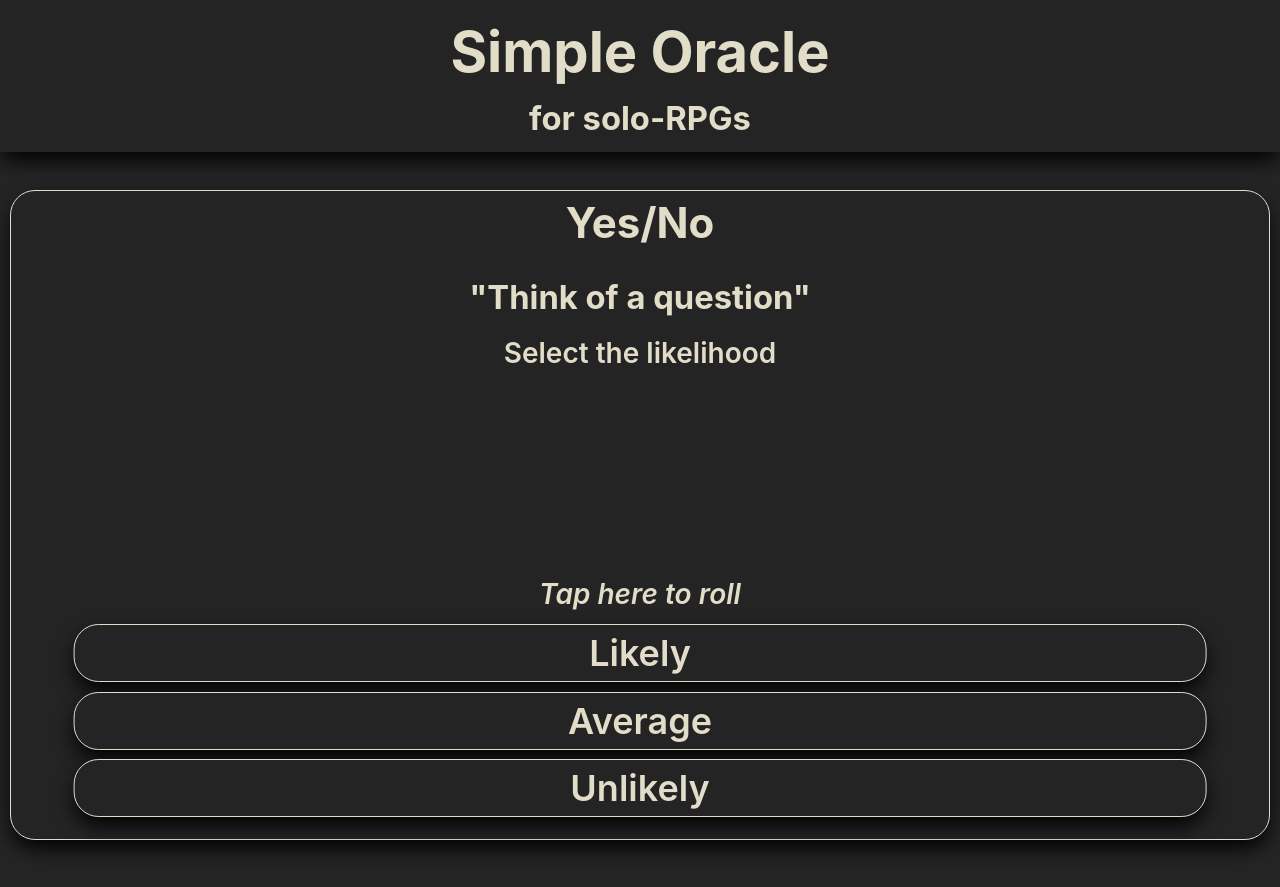
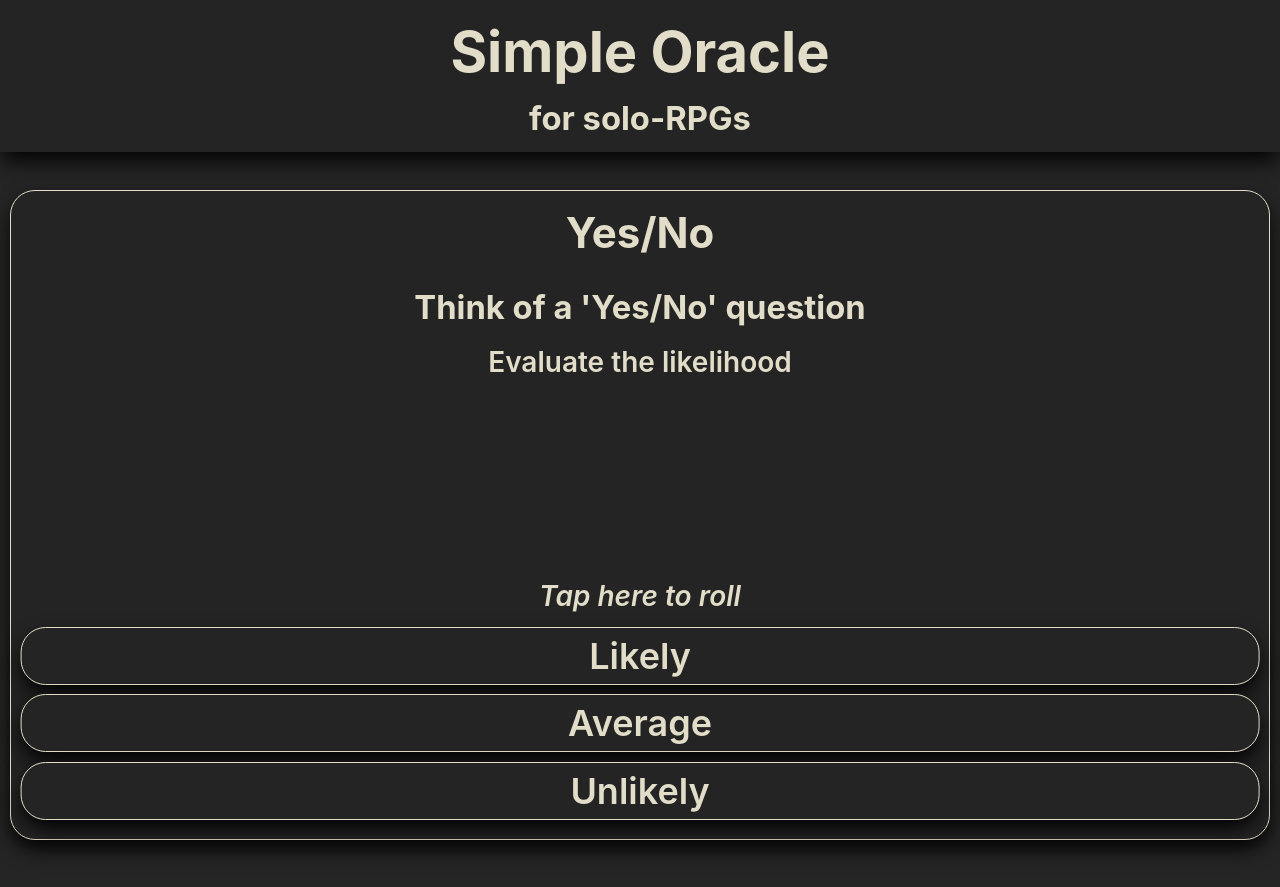
Before and after one commit to DeepSky8/SimpleOracle, an Angular app: page / in a window 1280 px wide. Built offline with nearby package versions, Linux system fonts and the light colour scheme.

Commit message:
Switch to two-halves oracle design, absolute rather than flex

```diff
--- a/src/app/data/oracles.ts
+++ b/src/app/data/oracles.ts
@@ -77,8 +77,8 @@ export const oracles: IOracle[] = [
             [
                 [
                     // Entry Zero - only displayed during intro
-                    'Think of a question',
-                    "Select the likelihood",
+                    "Think of a 'Yes/No' question",
+                    "Evaluate the likelihood",
                     "Tap here to roll"
                 ],
                 [
@@ -102,7 +102,7 @@ export const oracles: IOracle[] = [
                 [
                     // Entry Four
                     'Yes, but...',
-                    "You suceed, but at a cost",
+                    "You succeed, but at a cost",
                     "A success with consequences that slow your progress"
                 ],
                 [
@@ -165,7 +165,7 @@ export const oracles: IOracle[] = [
                 ],
                 [
                     // Entry Three - Twist Die Actions
-                    'hinders', 'helps'
+                    'hinders you', 'helps you'
                 ],
                 [
                     // Entry Four - Twist Die Actions
--- a/src/app/data/yn-oracle/yn-oracle.html
+++ b/src/app/data/yn-oracle/yn-oracle.html
@@ -1,5 +1,5 @@
 <div class="oracle--wrapper">
-    <div class='oracle--textBox'>
+    <div class='oracle--topBox'>
         <h2 class="oracle--spacer--tiny">{{oracle.title}}</h2>
 
         <div class="rollResults--wrapper oracle--spacer--tiny">
@@ -8,10 +8,12 @@
             </div>
         </div>
 
-        <h3 *ngIf="descPrimary" class="oracle--spacer--tiny">"{{descPrimary}}"</h3>
+        <h3 *ngIf="descPrimary" class="oracle--spacer--tiny">{{descPrimary}}</h3>
         <div *ngIf="descSecondary" class="oracle--spacer--tiny">{{descSecondary}}</div>
 
-        <div class="rollButtons--wrapper oracle--pin--bottom">
+
+    </div>
+    <div class="oracle--bottomBox">
 
         <div class="twistBox" *ngIf="twistSubject">
             <h3>PLOT TWIST!</h3>
@@ -23,6 +25,4 @@
         <button class="rollButtons" (click)="rollDice(likely[1])" *ngFor="let likely of odds">{{likely[1]}}
         </button>
     </div>
-
 </div>
-</div>
--- a/src/app/data/yn-oracle/yn-oracle.scss
+++ b/src/app/data/yn-oracle/yn-oracle.scss
@@ -3,19 +3,11 @@
 @use "../../../styles/sizes";
 
 .twistBox {
-padding-bottom: sizes.$m-size;
-}
-
-.rollButtons--wrapper {
-    // display: flex;
-    // flex-wrap: wrap;
-    // justify-content: center;
-    width: 100%;
-    padding-top: sizes.$m-size;
+    padding-bottom: sizes.$xs-size;
 }
 
 .rollButtons {
-    width: 90%;
+    width: 100%;
 }
 
 .reminder--italic {
@@ -39,6 +31,6 @@ padding-bottom: sizes.$m-size;
 
 @media only screen and (min-device-width: sizes.$desktop-breakpoint) {
     .rollButtons {
-        width: 250px;
+        width: 90%;
     }
 }
--- a/src/app/data/yn-oracle/yn-oracle.ts
+++ b/src/app/data/yn-oracle/yn-oracle.ts
@@ -97,11 +97,11 @@ export class YnOracle extends Oracle {
         this.rollPrimary = tempPrimary
         this.rollSecondary = tempSecondary
 
-        this.descPrimary = this.oracle.table[0][tempSecondary][0]
-        this.descSecondary = this.oracle.table[0][tempSecondary][1]
-        this.descReminder = this.oracle.table[0][tempSecondary][2]
+        this.descPrimary = this.oracle.table[0][tempPrimary][0]
+        this.descSecondary = this.oracle.table[0][tempPrimary][1]
+        this.descReminder = this.oracle.table[0][tempPrimary][2]
 
-        this.evaluateTwist(tempSecondary)
+        this.evaluateTwist(tempPrimary)
         break;
       }
 
--- a/src/styles/_oracleDefaults.scss
+++ b/src/styles/_oracleDefaults.scss
@@ -15,9 +15,9 @@
     border: 1px solid colors.$oracleOutline;
 
     box-shadow: 0px 10px 21px -2px colors.$shadowBlack;
-    display: inline-flex;
-    align-items: flex-start;
-    justify-content: center;
+    // display: inline-flex;
+    // align-items: flex-start;
+    // justify-content: center;
 }
 
 button {
@@ -37,8 +37,6 @@ button {
     margin-bottom: sizes.$spacer--mobile;
     color: colors.$bodyTextColor;
     background-color: colors.$oracleBackground;
-
-    // width: 90%;
 }
 
 button:hover {
@@ -46,26 +44,39 @@ button:hover {
     box-shadow: 0px 10px 10px -2px colors.$shadowBlack;
 }
 
-.oracle--textBox {
+.oracle--topBox {
     text-align: center;
     width: 100%;
+    position: absolute;
+    top: 0px;
+    padding: sizes.$spacer--mobile;
 }
 
-.oracle--reminder {
-    font-style: italic;
+.oracle--bottomBox {
+    width: 100%;
+    text-align: center;
+
     position: absolute;
-    bottom: 12px;
+    bottom: 0px;
     left: 50%;
     transform: translateX(-50%);
-    // width: 100%;
+    padding: sizes.$spacer--mobile;
 }
 
-.oracle--pin--bottom {
-    position: absolute;
-    bottom: 12px;
-    left: 50%;
-    transform: translateX(-50%);
-}
+// .oracle--reminder {
+//     font-style: italic;
+//     position: absolute;
+//     bottom: 12px;
+//     left: 50%;
+//     transform: translateX(-50%);
+// }
+
+// .oracle--pin--bottom {
+//     position: absolute;
+//     bottom: 12px;
+//     left: 50%;
+//     transform: translateX(-50%);
+// }
 
 .oracle--spacer--tiny {
     padding-bottom: sizes.$xs-size;
@@ -83,15 +94,15 @@ button:hover {
 
 @media only screen and (min-device-width: sizes.$tablet-breakpoint) {
     .oracle--wrapper {
-        height: 700px;
+        height: 800px;
         width: 500px;
     }
 }
 
 @media only screen and (min-device-width: sizes.$desktop-breakpoint) {
     .oracle--wrapper {
-        height: 800px;
-        width: 500px;
+        height: 550px;
+        width: 450px;
     }
 
     button {
```
Lines whose indentation alone changed are shown as unchanged.
